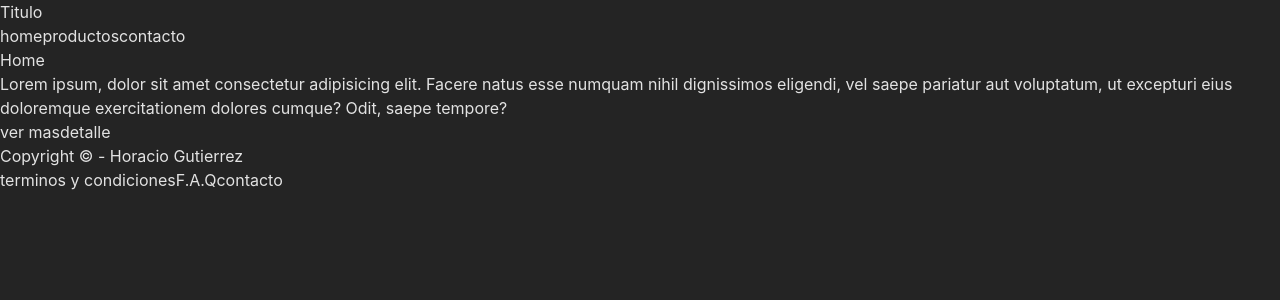
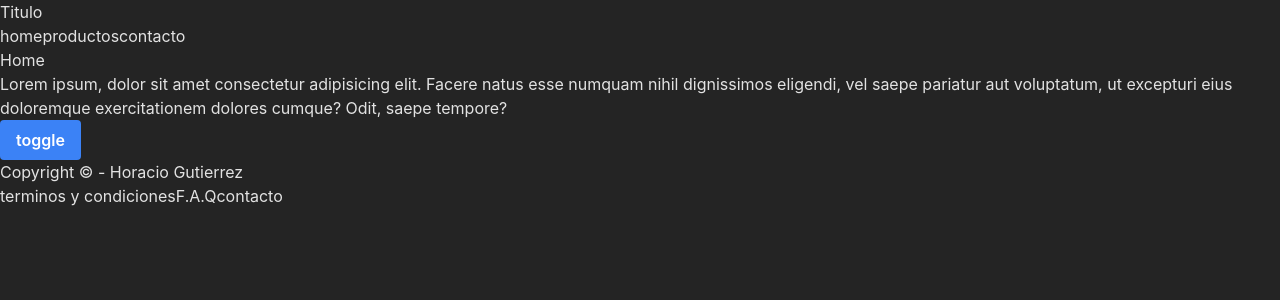
Before and after one commit to comisiones-coderhouse/comision_57775, a React (Vite) app: page / in a window 1280 px wide. Shown: the top 300 px of the page. Built offline with nearby package versions, Linux system fonts and the light colour scheme.

Commit message:
Clase 5 : Hooks y estados

```diff
--- a/src/componentes/Button.jsx
+++ b/src/componentes/Button.jsx
@@ -1,21 +1,38 @@
-/*
+import { useEffect, useState } from "react"
 
-const btn = document.querySelector('.btn');
-btn.addEventListener('click', hacerClick)
+function Button() {
+  //estado
+  const [estado, setEstado] = useState(false)
 
-function hacerClick() {}
+  //useEffect(function [ ,array ])
+  //console.log("hago un fetch a una db")
 
-*/
-
-function Button(props) {
+  useEffect(()=>{
+    console.log("Soy un efecto")
+  },[])
 
 
+  //acciones
   const hacerClick = () => {
-    console.log("click")
+    setEstado(!estado)
+  }
+
+  //vista
+  if (estado === false) {
+    return (
+      <div>
+        <button onClick={hacerClick} className="btn">toggle</button>
+      </div>
+    )
   }
 
   return (
-    <button className="bg-red-950 p-4 mx-2 rounded-md hover:bg-red-300 transition-all duration-300" onClick={hacerClick} >{props.texto}</button>
+    <div>
+      <button onClick={hacerClick} className="btn">toggle</button>
+      <div className="p-4 text-black bg-white rounded-sm">
+        soy un popup
+      </div>
+    </div>
   )
 }
 export default Button
--- a/src/componentes/Main.jsx
+++ b/src/componentes/Main.jsx
@@ -1,25 +1,12 @@
-/* import Button from "./Button"; */
-/* import { Button } from "antd"; */
-import muppet from "../muppet.jpg"
 import Button from "./Button";
-/* import Button from 'react-bootstrap/Button'; */
 
 
 function Main() {
   return (
     <main>
       <h2>Home</h2>
-      {/* <img src="/imagen.jpg" alt="imagen" />
-      <img src="https://picsum.photos/200" alt="imagen" />
-      <img src={muppet} alt="muppet vivo" /> */}
       <p>Lorem ipsum, dolor sit amet consectetur adipisicing elit. Facere natus esse numquam nihil dignissimos eligendi, vel saepe pariatur aut voluptatum, ut excepturi eius doloremque exercitationem dolores cumque? Odit, saepe tempore?</p>
-
       <Button texto="ver mas"/>
-      <Button texto="detalle"/>
-
-      {/* <Button>Click</Button> */}
-      {/* <button className="btn btn-primary">click</button> */}
-      {/* <Button>Click</Button> */}
     </main>
   )
 }
--- a/src/index.scss
+++ b/src/index.scss
@@ -20,19 +20,7 @@ $bgPrimary:#242424;
 }
 
 .btn {
-  display: inline-block;
-  padding: 0.5rem 1rem;
-  font-size: 1rem;
-  font-weight: 600;
-  line-height: 1.5;
-  text-align: center;
-  text-decoration: none;
-  white-space: nowrap;
-  border-radius: 0.25rem;
-  cursor: pointer;
-  user-select: none;
-  transition: background-color 0.2s, color 0.2s;
-  background-color: rgba(255, 255, 255, 0.08);
+  @apply inline-block px-4 py-2 font-semibold text-white bg-blue-500 rounded cursor-pointer text-center transition duration-200 ease-in-out;
 }
 
 img {
--- a/src/main.jsx
+++ b/src/main.jsx
@@ -1,28 +1,9 @@
 import React from 'react'
 import ReactDOM from 'react-dom/client'
 import App from './App.jsx'
-//import './index.css'
 import './index.scss'
-/* import 'bootstrap/dist/css/bootstrap.min.css'; */
 
-
-const root = document.getElementById('root') //<div id="root"></div>
+const root = document.getElementById('root')
 const vRoot = ReactDOM.createRoot(root)
 
-vRoot.render(
-  <App />
-)
-
-/*
-vRoot.render(
-  App()
-)
-*/
-
-/*
-vRoot.render(
-  <React.StrictMode>
-    <App />
-  </React.StrictMode>,
-)
-*/
+vRoot.render(<App />)
```
Also changed, not shown: src/App.jsx (+0 -26 lines), src/componentes/Header.jsx (+0 -7 lines), info.txt.
